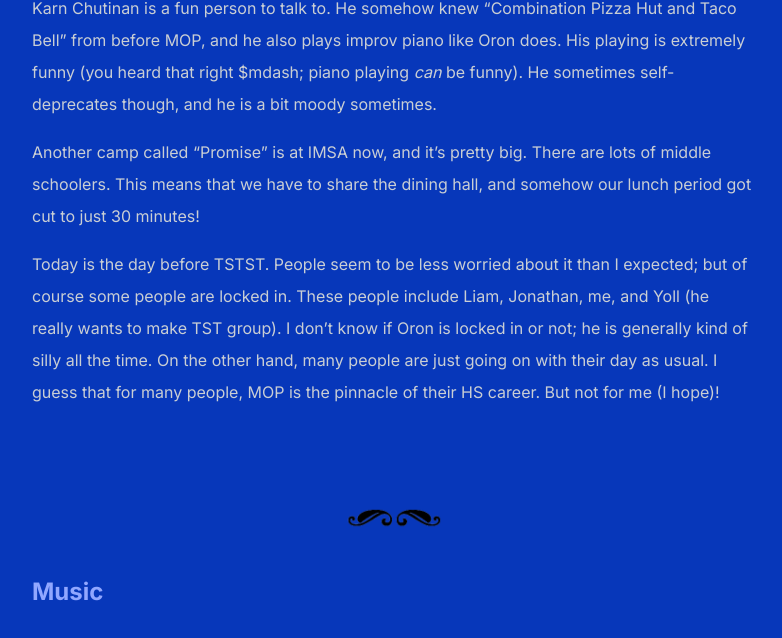
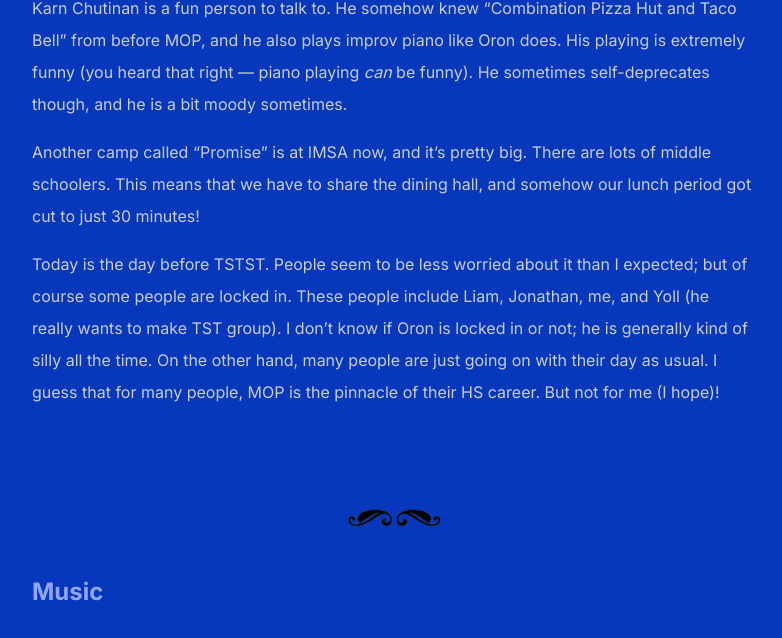
Before and after one commit to shihankanungo/shihankanungo.github.io, a Jekyll site: the page built from mop.md, in a window 1280 px wide and 900 px high, scrolled down 19467 px, cut to the strip 262-900 px from the top of the window. Shown: the whole strip, without its empty margins (248-1030 px from the left). Built offline with Jekyll 4.4.1, drawn with Linux system fonts in a browser that asks for light colours.

Commit message:
Update mop.md

```diff
--- a/mop.md
+++ b/mop.md
@@ -241,7 +241,7 @@ Catherine Xu is making a digraph of students at MOP and their crushes, but it tu
 
 <p align="center"><img src="/images/mop13a.png" width="400"/> <br> <span style="color: gray"> Catherine Xu </span> </p>
 
-Karn Chutinan is a fun person to talk to. He somehow knew “Combination Pizza Hut and Taco Bell” from before MOP, and he also plays improv piano like Oron does. His playing is extremely funny (you heard that right $mdash; piano playing _can_ be funny). He sometimes self-deprecates though, and he is a bit moody sometimes.
+Karn Chutinan is a fun person to talk to. He somehow knew “Combination Pizza Hut and Taco Bell” from before MOP, and he also plays improv piano like Oron does. His playing is extremely funny (you heard that right &mdash; piano playing _can_ be funny). He sometimes self-deprecates though, and he is a bit moody sometimes.
 
 Another camp called “Promise” is at IMSA now, and it’s pretty big. There are lots of middle schoolers. This means that we have to share the dining hall, and somehow our lunch period got cut to just 30 minutes!
 
```
